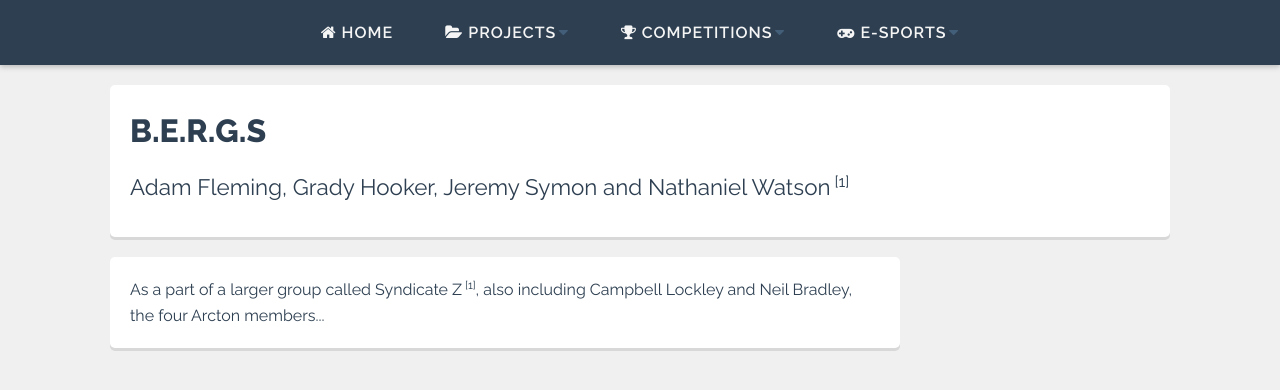
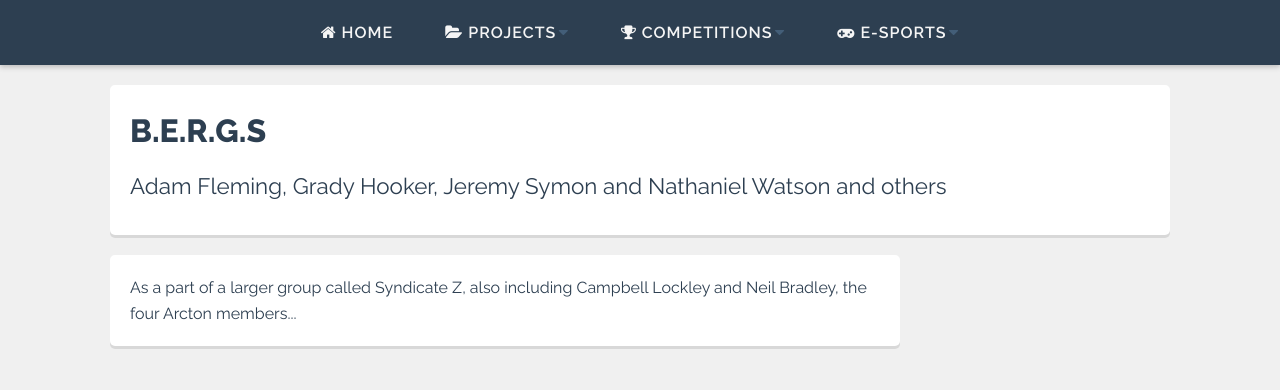
Before and after one commit to Arcton/arcton.github.io, a Jekyll site: the page built from _projects/bergs.html, in a window 1280 px wide. Shown: the top 390 px of the page. Built offline with Jekyll 4.4.1, drawn with Linux system fonts in a browser that asks for light colours; nearby versions of some CDN libraries.

Commit message:
Removed the footnote marker from the BERGS page

```diff
--- a/_projects/bergs.html
+++ b/_projects/bergs.html
@@ -3,6 +3,6 @@ layout: default
 title: B.E.R.G.S
 short_title: B.E.R.G.S
 circa: 2013.10
-participants: Adam Fleming, Grady Hooker, Jeremy Symon and Nathaniel Watson<sup> [1]</sup>
+participants: Adam Fleming, Grady Hooker, Jeremy Symon and Nathaniel Watson and others
 ---
-As a part of a larger group called Syndicate Z<sup> [1]</sup>, also including Campbell Lockley and Neil Bradley, the four Arcton members...
+As a part of a larger group called Syndicate Z, also including Campbell Lockley and Neil Bradley, the four Arcton members...
--- a/_sass/_body.scss
+++ b/_sass/_body.scss
@@ -17,8 +17,3 @@ a {
     text-decoration: underline;
   }
 }
-
-sup {
-  vertical-align: super;
-  font-size: 0.7em;
-}
```
